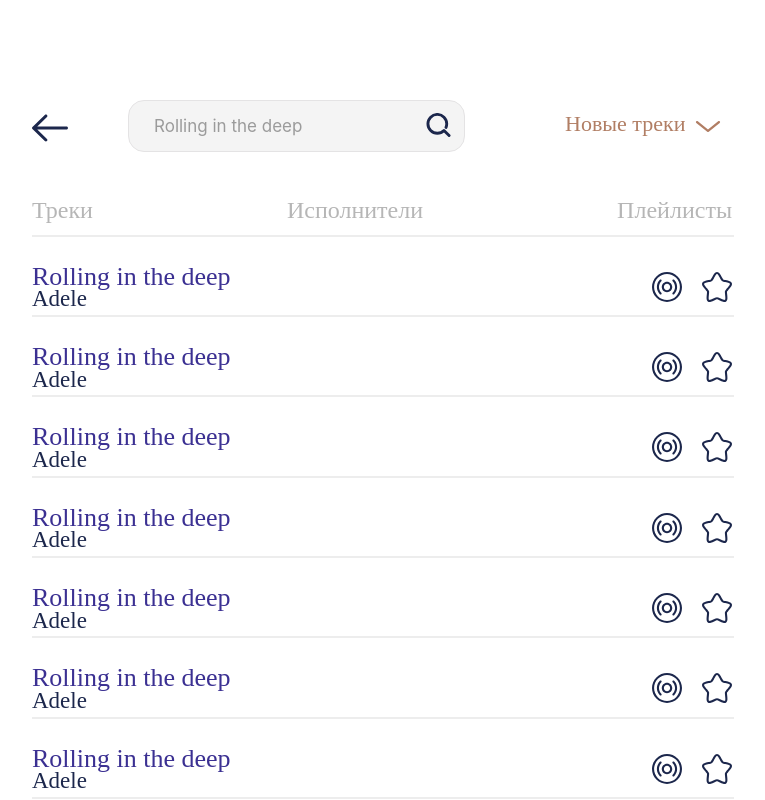
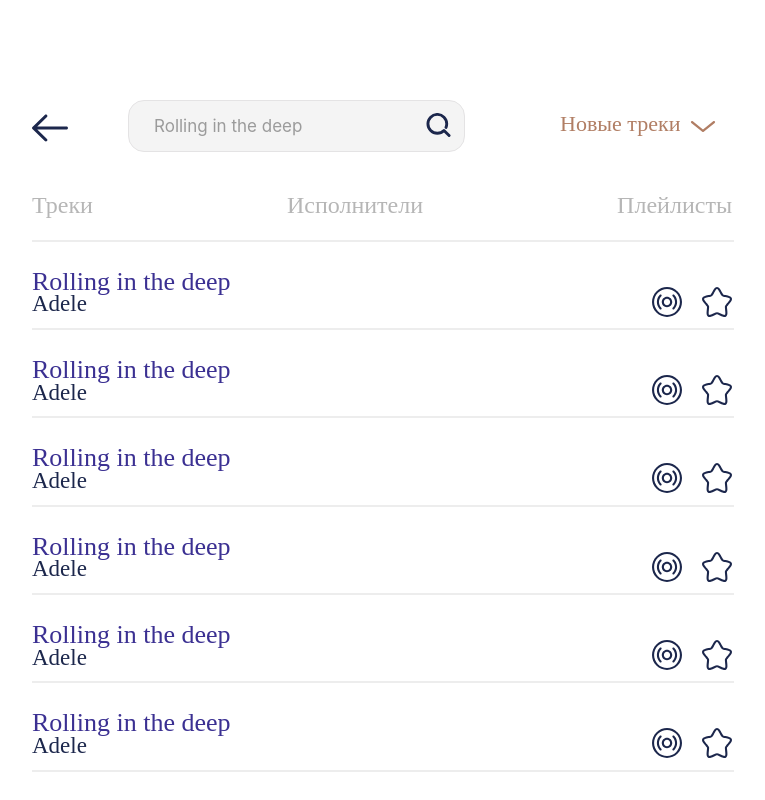
Before and after one commit to abenovaG/karaoke-mobile, a React (Create React App) app: page / in a window 1280 px wide. Shown: the top 800 px of the page, without its empty margins (258-1023 px from the left). Built offline with nearby package versions, Linux system fonts and the light colour scheme.

Commit message:
in sha Allah it is last time

```diff
--- a/src/css/style.css
+++ b/src/css/style.css
@@ -35,7 +35,7 @@
     margin-right: 17px;
 }
 .newTrack {
-    margin-left: 40px;
+    margin-left: 35px;
     display: flex;
     gap: 1px;
 }
@@ -54,8 +54,8 @@
 .pagesPart {
     display: flex;
     justify-content: space-between;
-    margin-top: 30px;
-    margin-bottom: 10px;
+    margin-top: 25px;
+    margin-bottom: 20px;
 }
 .text {
     font-family: Gotham Pro;
@@ -84,7 +84,7 @@
 }
 .wrapperAu {
     margin-top: 25px;
-    margin-bottom: 2px;
+    margin-bottom: 10px;
 }
 .song {
     font-family: Gotham Pro;
@@ -102,7 +102,7 @@
 .icons {
     display: flex;
     gap: 20px;
-    margin-top: 35px;
+    margin-top: 45px;
 }
 .iconList {
     width: 30px;
@@ -180,6 +180,7 @@
     }
     .singer {
         font-size: 17px;
+        margin-top: -3px;
     }
     .line {
         width: 550px;
@@ -244,7 +245,7 @@
         font-size: 16px;
     }
     .wrapperAu {
-        margin-top: 10px;
+        margin-top: 27px;
         margin-bottom: -8px;
     }
     .song {
@@ -252,11 +253,12 @@
     }
     .singer {
         font-size: 13px;
-        margin-top: -14px;
+        margin-top: -3px;
     }
     .icons {
         gap: 10px;
         margin-top: 31px;
+        margin-bottom: 7px;
     }
     .iconList {
         width: 22px;
@@ -328,7 +330,7 @@
         font-size: 13px;
     }
     .wrapperAu {
-        margin-top: 6px;
+        margin-top: 21px;
 
     }
     .song {
@@ -336,7 +338,7 @@
     }
     .singer {
         font-size: 12px;
-        margin-top: -14px;
+        /*margin-top: -14px;*/
         margin-bottom: 12px;
     }
     .icon {
@@ -415,15 +417,15 @@
         font-size: 5px;
     }
     .wrapperAu {
-        margin-top: 3px;
+        margin-top: 9px;
     }
     .song {
         font-size: 5px;
     }
     .singer {
         font-size: 4px;
-        margin-top: -5px;
-        margin-bottom: 9px;
+        margin-top: -1px;
+        margin-bottom: 11px;
     }
     .iconList {
         width: 8px;
@@ -431,7 +433,8 @@
     }
     .icons {
         gap: 4px;
-        margin-top: 7px;
+        margin-top: 10px;
+        margin-bottom: 3px;
     }
     .line {
         width: 220px;
```
